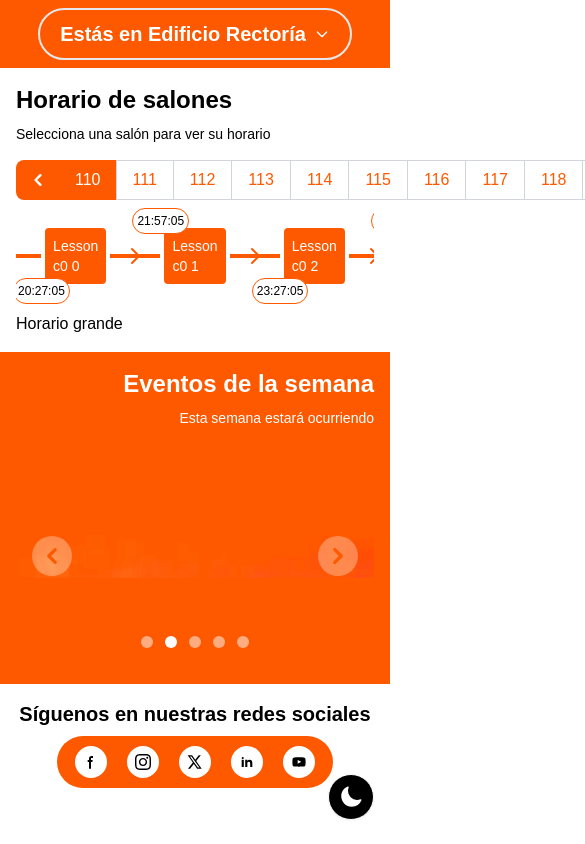
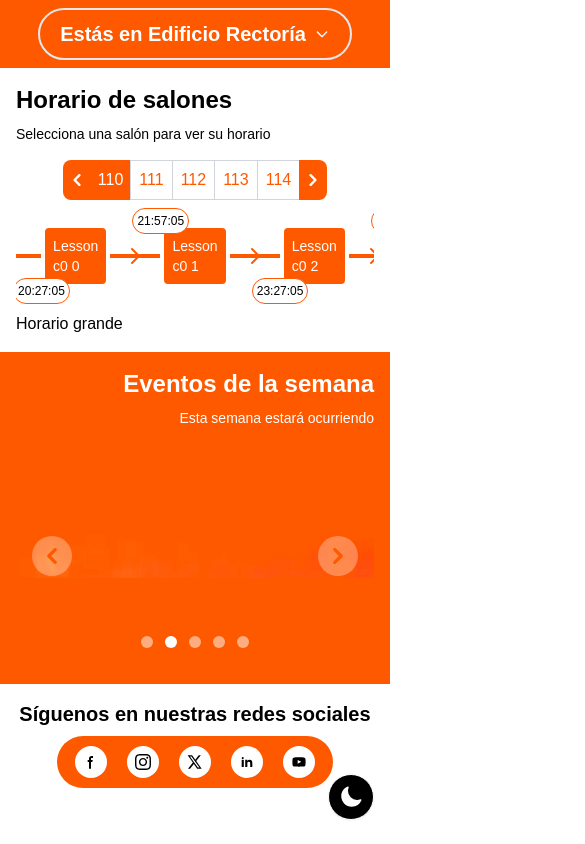
Before and after one commit to iPy849/anahauccaptive, a Vue app: page / in a window 390 px wide. Shown: the top 844 px of the page, 585 px wide, since content can reach past the window. Built offline with nearby package versions, Linux system fonts and the light colour scheme.

Commit message:
working in new mobile schedule interface buttons

```diff
--- a/src/components/landingPage/schedule/MobileScheduleComponent.vue
+++ b/src/components/landingPage/schedule/MobileScheduleComponent.vue
@@ -1,49 +1,53 @@
 <script setup lang="ts">
 import { computed, reactive, ref } from 'vue';
 import { GetClassroomData } from '@svc/data/classrooms.ts';
+
+const classroomsToShowQty = 5;
 
 const selectedClassroom = ref(0);
 const classrooms = reactive(GetClassroomData(10, 10));
 const currentClassroomData = ref(classrooms[0]);
 
+
+let selectionOffset = ref(0);
+
 // NOTE: Estos controles están hechos con las patas
+const decreaseSelector = (decreaseBy: number) => {
+    if (selectionOffset.value === 0) return;
+    selectionOffset.value -= decreaseBy;
+    assignActionValue(selectedClassroom.value);
+}
 
-const decreaseSelector = () => { if (selectedClassroom.value !== 0) selectedClassroom.value-- }
+const increaseSelector = (increaseBy: number) => {
+    if (selectionOffset.value + classroomsToShowQty >= classrooms.length) return;
+    selectionOffset.value += increaseBy;
+    assignActionValue(selectedClassroom.value);
+}
 
-const increaseSelector = () => { if (selectedClassroom.value !== classrooms.length - 1) selectedClassroom.value++ }
+const classroomSelector = (classroomIndex: number) => {
+    if (classroomIndex === selectedClassroom.value) return;
+    assignActionValue(classroomIndex);
+    selectedClassroom.value = classroomIndex;
+}
 
-const setSelector = (index: number) => { selectedClassroom.value = index }
+// TODO: No se asigna bien el valor cuando se cambia de salón con las flechas
+const assignActionValue = (classroomIndex:number ) => {
+    console.log("Hola");
+    currentClassroomData.value = classroomsToShow.value[classroomIndex];
+}
 
+const classroomsToShow = computed(() => {
+    return classrooms.slice(selectionOffset.value, selectionOffset.value + classroomsToShowQty)
+});
 
-// const selectSelectorClassroom = (i: number) => {
-//     selectedClassroom.value = i; // Puro UI
-
-//     const selectedIndex = (i + classroomOffset.value) % classrooms.length;
-//     currentClassroomData.value = classrooms[selectedIndex];
-// };
-
-// const showClassrooms = computed(() => {
-//     const maxQty = classroomsToShow();
-//     if (isAllClassroomsInRange()) {
-//         classroomOffset.value = 0;
-//         return classrooms;
-//     }
-
-//     let leftElemDiff = maxQty + classroomOffset.value - classrooms.length;
-
-//     if (leftElemDiff > 0) {
-//         leftElemDiff = Math.abs(leftElemDiff);
-//         return [...classrooms.slice(classroomOffset.value), ...classrooms.slice(0, leftElemDiff)];
-//     } else return [...classrooms.slice(classroomOffset.value, maxQty + classroomOffset.value)];
-// });
 </script>
 <template>
     <!-- Navegación de salones -->
     <nav class="m-auto w-fit">
         <ul class="flex items-center -space-x-px h-10 text-base">
-            <li @click="decreaseSelector">
+            <li @click="decreaseSelector(1)">
                 <button
-                    class="flex bg-primary items-center justify-center px-4 h-10 ms-0 leading-tight text-white rounded-s-lg hover:bg-primary_darker  ">
+                    class="flex bg-primary items-center justify-center px-2 h-10 ms-0 leading-tight text-white rounded-s-lg hover:bg-primary_darker  ">
                     <svg class="w-3 h-3 rtl:rotate-180" aria-hidden="true" xmlns="http://www.w3.org/2000/svg"
                         fill="none" viewBox="0 0 6 10">
                         <path stroke="currentColor" stroke-linecap="round" stroke-linejoin="round" stroke-width="2"
@@ -52,16 +56,16 @@ const setSelector = (index: number) => { selectedClassroom.value = index }
                 </button>
             </li>
 
-            <li v-for="(classroom, index) in classrooms" :key="index" @click="setSelector(index)">
+            <li v-for="(classroom, index) in classroomsToShow" :key="index" @click="classroomSelector(index)">
                 <button
                     :class="{ 'bg-primary text-white border-0': selectedClassroom === index, 'bg-white dark:bg-gray-900 text-primary border': selectedClassroom !== index }"
-                    class="flex items-center justify-center px-4 h-10 leading-tight  border-gray-300 dark:border-gray-700">
+                    class="flex items-center justify-center px-2 h-10 leading-tight  border-gray-300 dark:border-gray-700">
                     {{ classroom.Name }}
                 </button>
             </li>
-            <li @click="increaseSelector">
+            <li @click="increaseSelector(1)">
                 <button
-                    class="flex bg-primary items-center justify-center px-4 h-10 ms-0 leading-tight text-white rounded-e-lg hover:bg-primary_darker  ">
+                    class="flex bg-primary items-center justify-center px-2 h-10 ms-0 leading-tight text-white rounded-e-lg hover:bg-primary_darker  ">
                     <svg class="w-3 h-3 rtl:rotate-180" aria-hidden="true" xmlns="http://www.w3.org/2000/svg"
                         fill="none" viewBox="0 0 6 10">
                         <path stroke="currentColor" stroke-linecap="round" stroke-linejoin="round" stroke-width="2"
```
